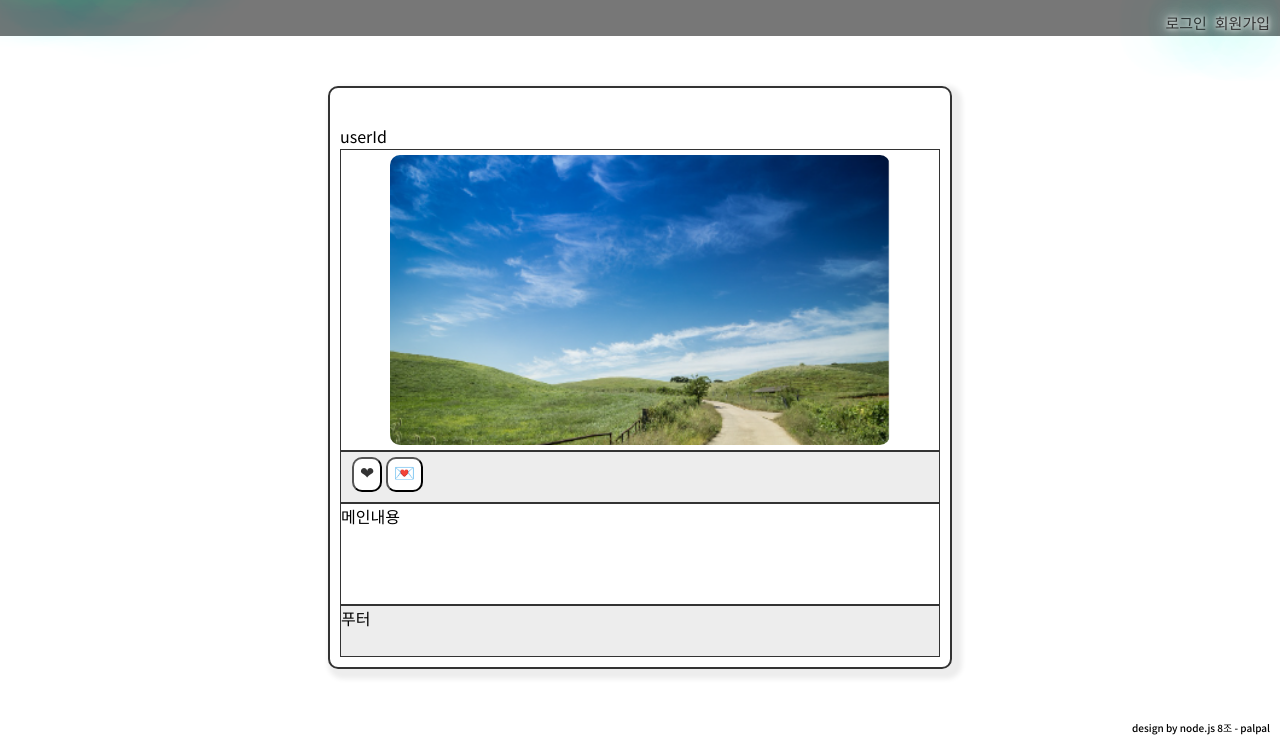
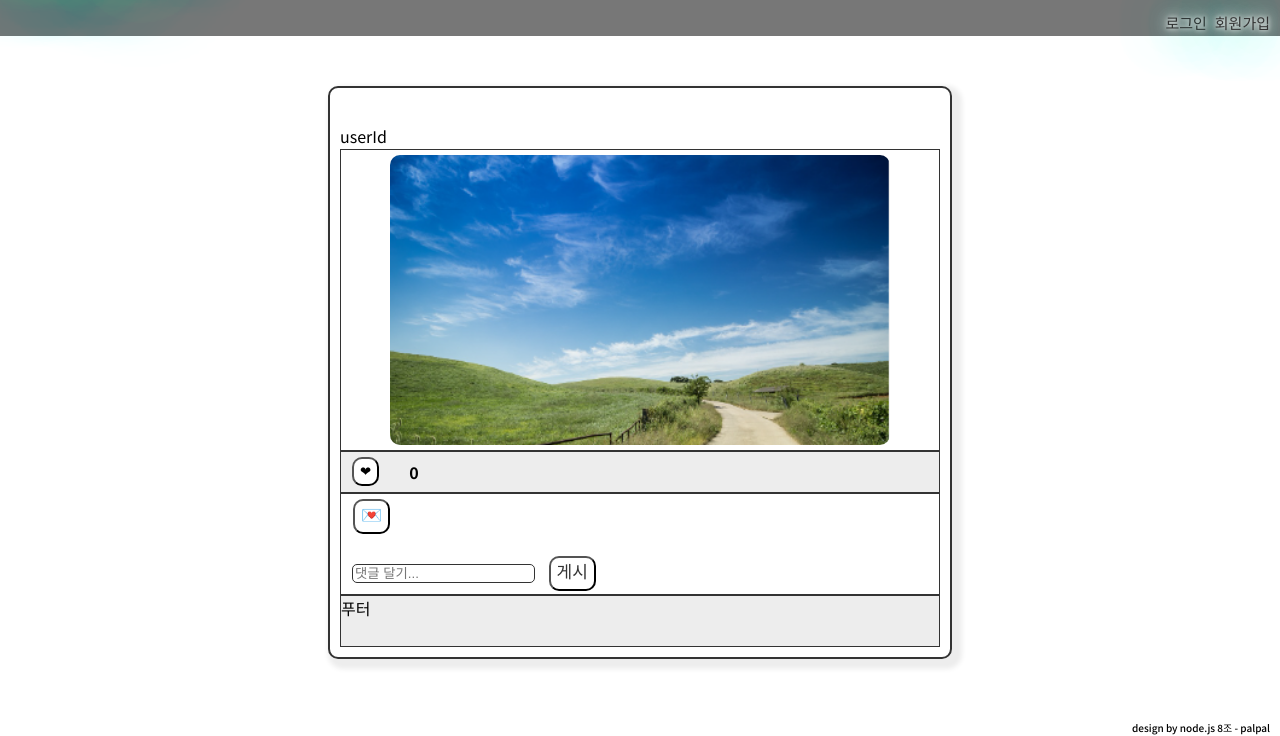
Before and after one commit to tuy112/palpal, a website: page assets/sub.html in a window 1280 px wide. Shown: the part 64-800 px from the top of the page. Drawn offline with Linux system fonts and the light colour scheme.

Commit message:
2023.07.01 (JH)

```diff
--- a/assets/css/sub.css
+++ b/assets/css/sub.css
@@ -25,34 +25,69 @@
     margin-top: 5px;
     margin-bottom: 5px;
 }
+/* posthead */
 .main .postBox .post .postHead {
-    height: 50px;
+    height: 30px;
     background-color: #ededed;
     border: 1px solid #333;
+    padding-top: 5px;
+    padding-bottom: 5px;
 }
-.main .postBox .post .postHead .cmtBtn {
+.main .postBox .post .postHead .buttonWrap {
+    display: flex;
+}
+.main .postBox .post .postHead .likeBtn {
     background: #fff;
     transition: 0.3s;
     border-radius: 10px;
-    margin-top: 5px;
     cursor: pointer;
-}
-.main .postBox .post .postHead .cmtBtn:first-child {
     margin-left: 11px;
 }
-.main .postBox .post .postHead .cmtBtn:last-child {
-    margin-left: 30px;
-}
-.main .postBox .post .postHead .cmtBtn:hover {
+.main .postBox .post .postHead .likeBtn:hover {
     background: #ffc0cb;
     color: #ff3399;
 }
-.main .postBox .post .postMain {
+.main .postBox .post .postHead .countNumber {
+    margin-left: 30px;
+    margin-top: 3px;
+    font-weight: 600;
+}
+/* postmain */
+.postMain {
     height: 100px;
     border: 1px solid #333;
 }
-.main .postBox .post .postMain p {
-    text-align: left;
+.postMain .comment {
+    margin-left: 2px;
+    margin-top: 5px;
+}
+.postMain .comment .cmtBtn {
+    background: #fff;
+    transition: 0.3s;
+    border-radius: 10px;
+    cursor: pointer;
+    margin-left: 10px;
+}
+.postMain .comment .cmtBtn:hover {
+    background: #ffc0cb;
+    color: #ff3399;
+}
+.postMain .comment .cmtInput {
+    margin-left: 9px;
+    margin-top: 30px;
+    border: 1px solid #333;
+    border-radius: 5px;
+}
+.postMain .comment .postCmtBtn {
+    background: #fff;
+    transition: 0.3s;
+    border-radius: 10px;
+    cursor: pointer;
+    margin-left: 10px;
+}
+.postMain .comment .postCmtBtn:hover {
+    background: #333;
+    color: #fff;
 }
 .main .postBox .post .postFooter {
     height: 50px;
--- a/assets/js/sub.js
+++ b/assets/js/sub.js
@@ -1,13 +1,10 @@
 // 좋아요
-function countPlus(){
-    count = count + 1;
-    document.querySelector(".likeCount").innerHTML="좋아요 "+count +"개";
-}
+let countNum = document.querySelector(".countNumber");
+let buttonWrap = document.querySelector(".buttonWrap");
 
-function like() {
-    const pushLikeBtn = document.querySelector("#likeBtn");
-
-    pushLikeBtn.innerHTML ='<i class="xi-heart xi-2x"></i>';
-    pushLikeBtn.style.color ='red';
-    pushLikeBtn.addEventListener("click",countPlus);
-}
+buttonWrap.addEventListener("click", (e) => {
+    if (e.target.classList.contains("likeBtn")) {
+        countNum.innerHTML++;
+        //증가
+    };
+});
--- a/assets/sub.html
+++ b/assets/sub.html
@@ -41,13 +41,18 @@
                     <img src="./images/example.png" alt="예시" />
                 </div>
                 <div class="postHead">
-                    <button class="cmtBtn" id="likeBtn" onclick="like();">❤</button>
-                    <button class="cmtBtn" id="cmtBtn" onclick="cmt();">💌</button>
-                    <div class="likeCount"></div>
-
+                    <div class="buttonWrap">
+                        <input type="button" class="likeBtn" value="❤" />
+                        <div class="countNumber">0</div>
+                    </div>
                 </div>
                 <div class="postMain">
-                  <p>메인내용</p>
+                    <div class="comment">
+                        <button class="cmtBtn">💌</button>
+                        <br>
+                        <input class="cmtInput" id="post_comment_input" type="text" placeholder="댓글 달기..." />
+                        <button class="postCmtBtn">게시</button>
+                    </div>
                 </div>
                 <div class="postFooter">
                   푸터
```
Also changed, not shown: assets/css/style.css (+8 -7 lines), assets/index.html (+1 -1 lines), assets/showPopup.html (+5 -2 lines), assets/js/main.js (line endings or trailing spaces).
